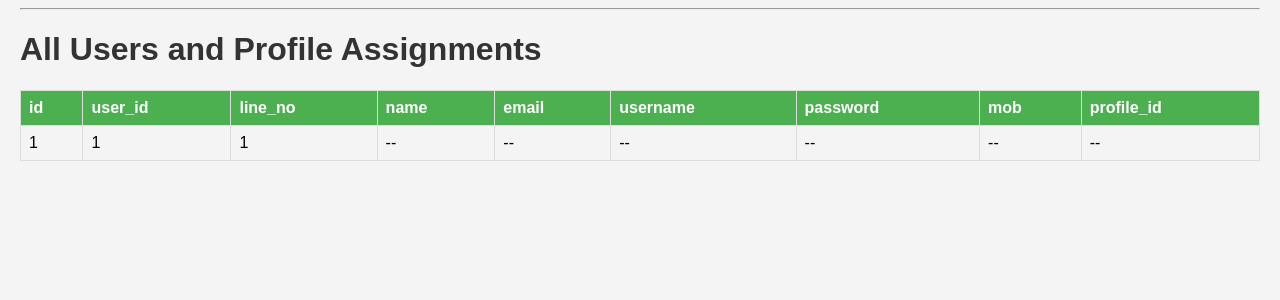
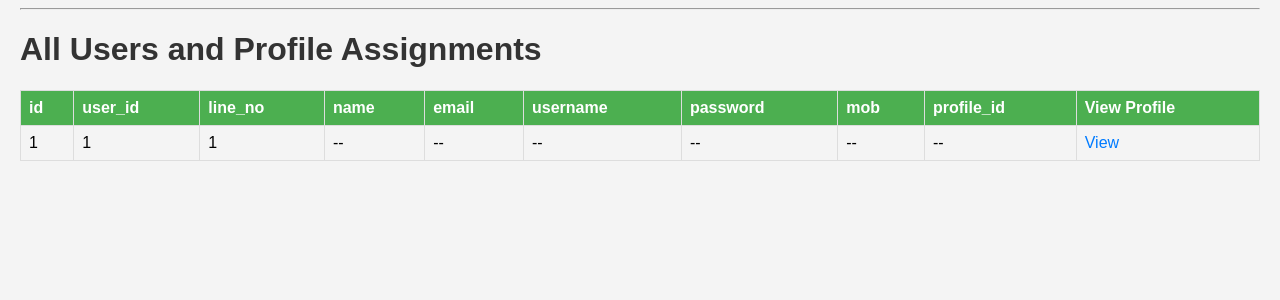
Before and after one commit to Yash7776/Nem-Models, a Django app: page /all-users/ in a window 1280 px wide. Shown: the part 38-338 px from the top of the page. Run offline with Django 5.2, Linux system fonts and the light colour scheme; tables that the repository leaves empty hold one stand-in row (values such as "Sample post").

Commit message:
View Profile Button Added

```diff
--- a/templates/accounts/all_users.html
+++ b/templates/accounts/all_users.html
@@ -14,6 +14,7 @@
             <th>password</th>
             <th>mob</th>
             <th>profile_id</th>
+            <th>View Profile</th>
         </tr>
     </thead>
     <tbody>
@@ -28,6 +29,8 @@
             <td>{% if row.line_no == 0 %}{{ row.password }}{% else %}--{% endif %}</td>
             <td>{% if row.line_no == 0 %}{{ row.mobile_no|default:"--" }}{% else %}--{% endif %}</td>
             <td>{{ row.profile.profile_name|default:"--" }}</td>
+            <td><a href="/user/{{row.username}}" class="btn btn-info">View</a></td>
+
         </tr>
         {% endfor %}
     </tbody>
```
